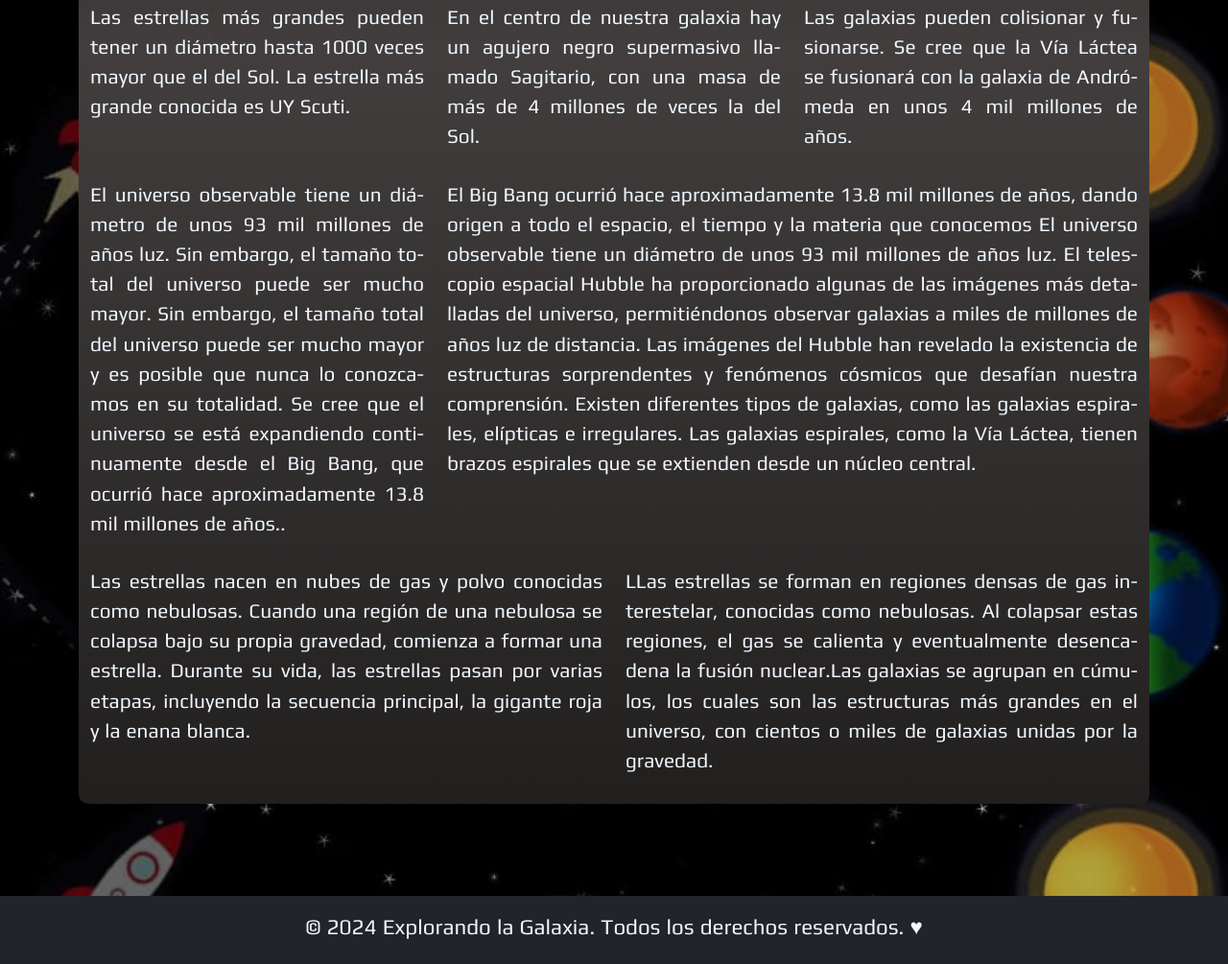
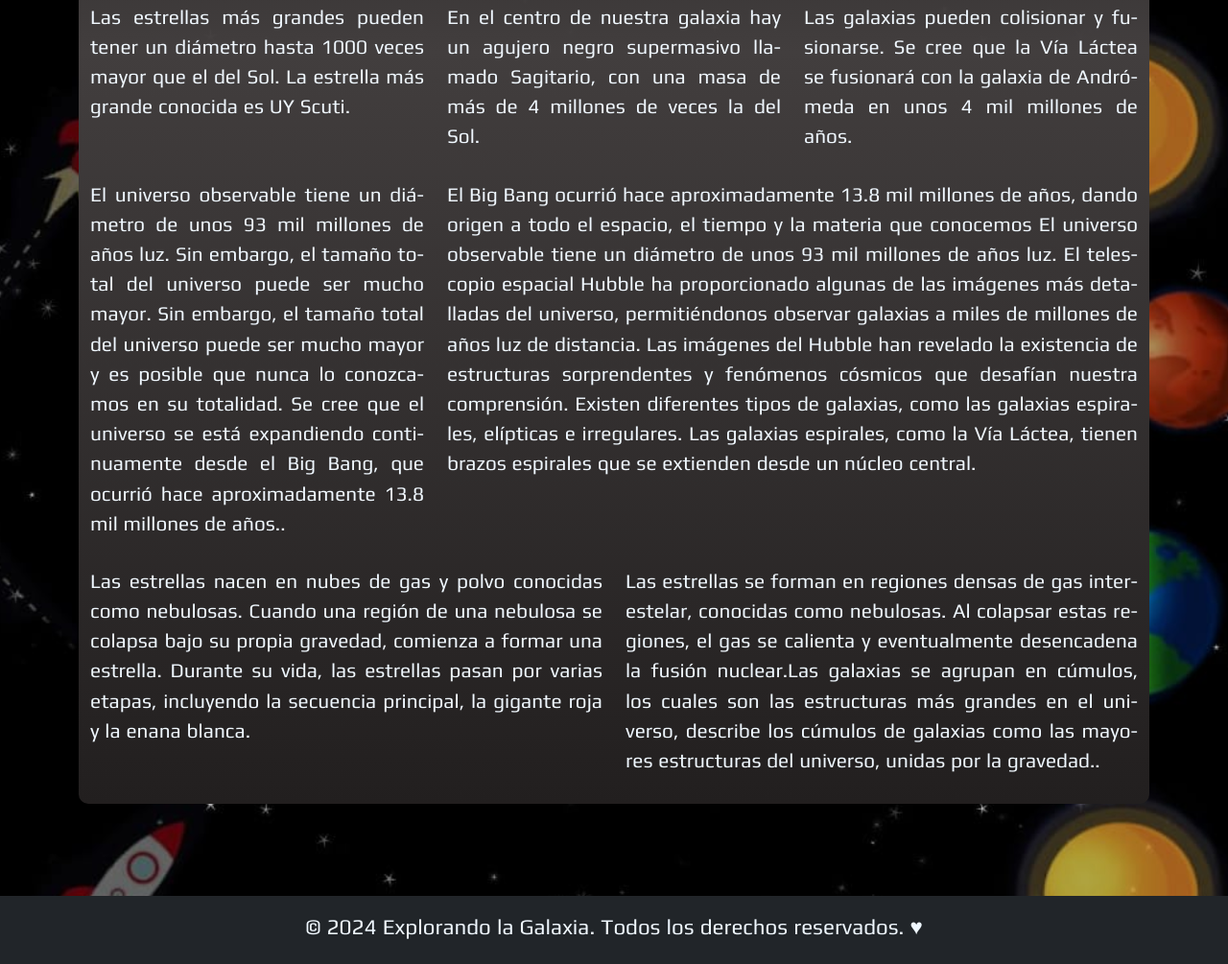
Before and after one commit to Nixnix32/nixnxi32-galaxia.io, a plain HTML site: page informativa.html in a window 1280 px wide. Shown: the part 826-1831 px from the top of the page at 96% size. Drawn offline with nearby package versions, Linux system fonts and the light colour scheme.

Commit message:
informacion

```diff
--- a/informativa.html
+++ b/informativa.html
@@ -191,10 +191,9 @@
           </article>
 
           <article class="col-lg-6 mb-4">
-            <p>LLas estrellas se forman en regiones densas de gas interestelar, conocidas como nebulosas. Al
+            <p>Las estrellas se forman en regiones densas de gas interestelar, conocidas como nebulosas. Al
               colapsar estas regiones, el gas se calienta y eventualmente desencadena la fusión nuclear.Las galaxias se
-              agrupan en cúmulos, los cuales son las estructuras más grandes en el universo, con cientos o miles de galaxias
-              unidas por la gravedad.
+              agrupan en cúmulos, los cuales son las estructuras más grandes en el universo, describe los cúmulos de galaxias como las mayores estructuras del universo, unidas por la gravedad..
 
             </p>
           </article>
```
